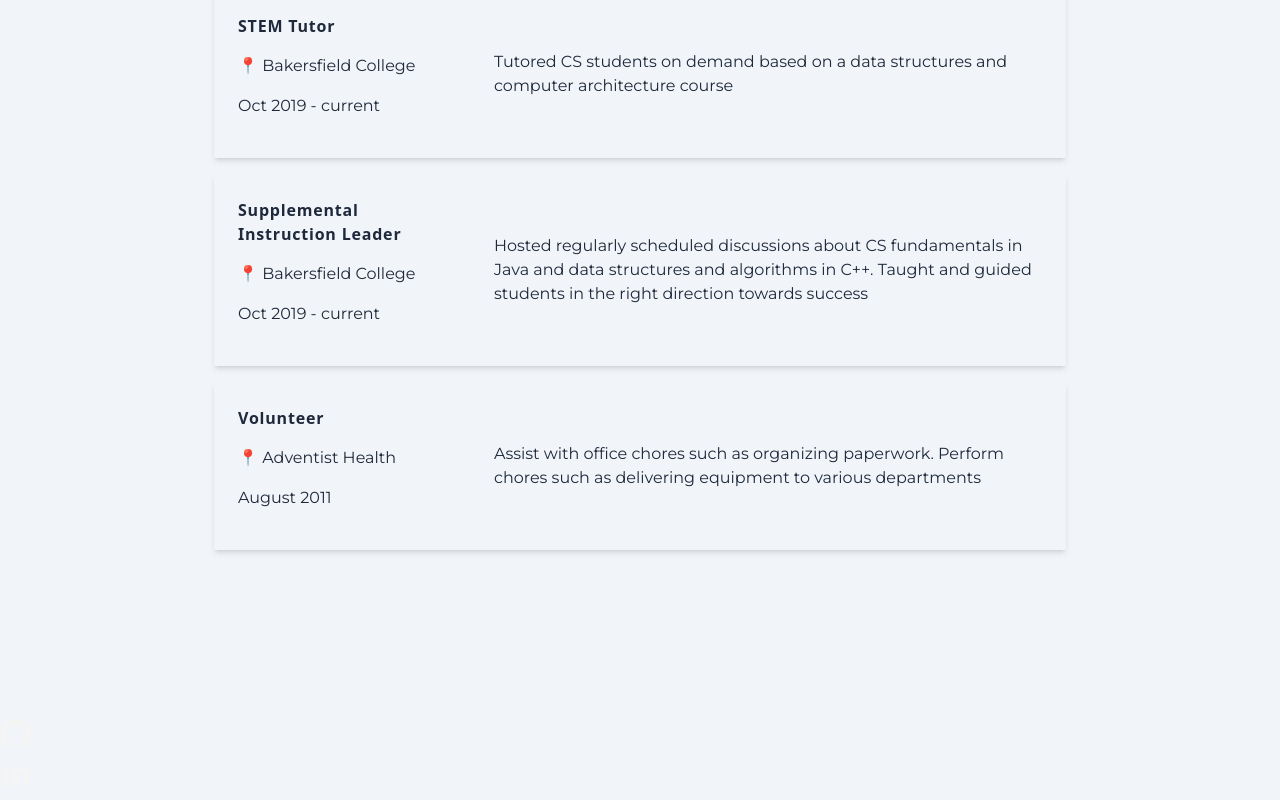
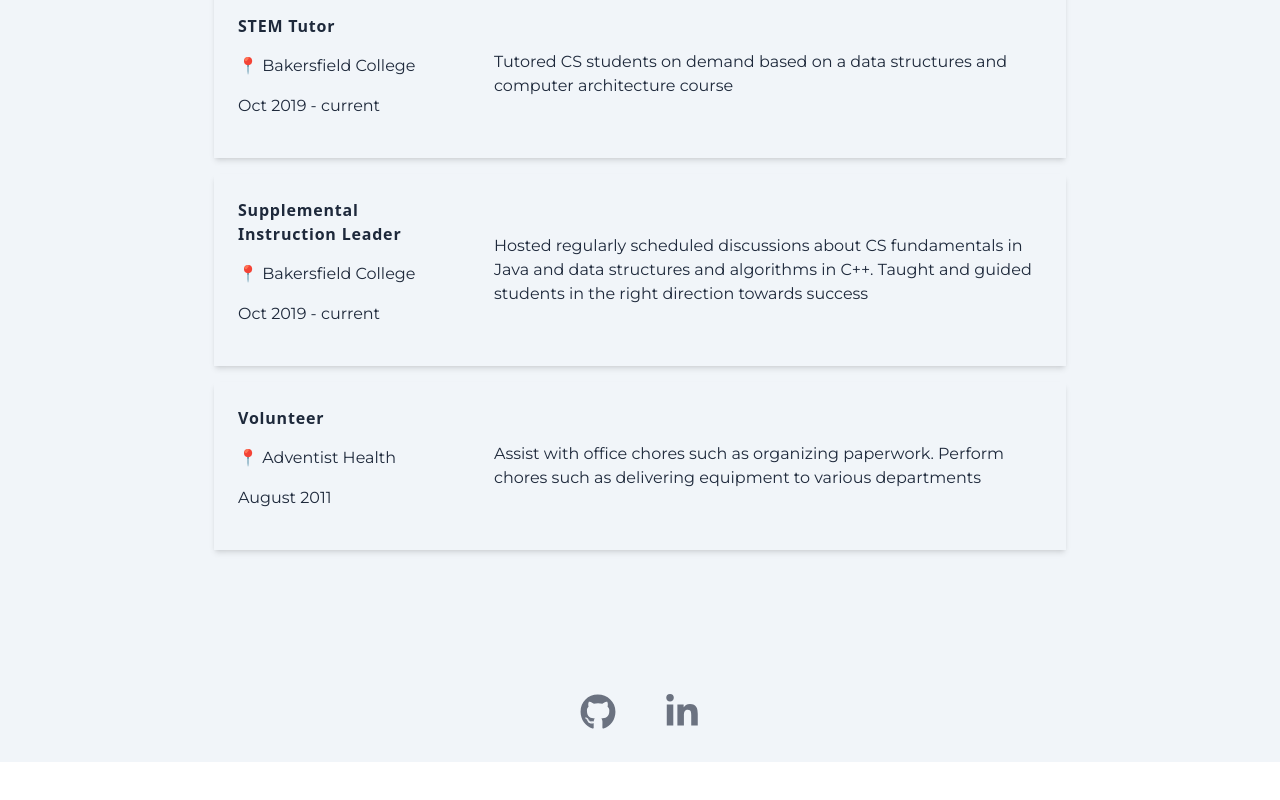
Before and after one commit to alberme/alberme.github.io, a React (Create React App) app: page / in a window 1280 px wide. Shown: the part 1597-2397 px from the top of the page. After the commit the page ends 2359 px from the top, so only its background shows below. Built offline with nearby package versions, Linux system fonts and the light colour scheme.

Commit message:
refactor(footer): add Container change styles

```diff
--- a/src/components/Footer.js
+++ b/src/components/Footer.js
@@ -1,27 +1,30 @@
 import tw from 'tailwind-styled-components';
 import { FaLinkedinIn, FaGithub } from 'react-icons/fa';
-import { Section } from './Stack';
+import { Container } from './Stack';
 
 
 const StyledFooter = tw.footer`
-  p-2
+  py-4
   w-full
 `
 const SocialIcon = tw.a`
   mx-4
+  text-4xl
+  text-gray-500
+  dark:text-slate-100
 `
 
 export default function Footer() {
   return (
     <StyledFooter>
-      <Section $row>
+      <Container $row $center>
         <SocialIcon href="https://github.com/alberme">
-          <FaGithub className='icon' />
+          <FaGithub />
         </SocialIcon>
         <SocialIcon href="https://linkedin.com/in/albermj">
-          <FaLinkedinIn className='icon' />
+          <FaLinkedinIn />
         </SocialIcon>
-      </Section>
+      </Container>
     </StyledFooter>
   );
 }
```
